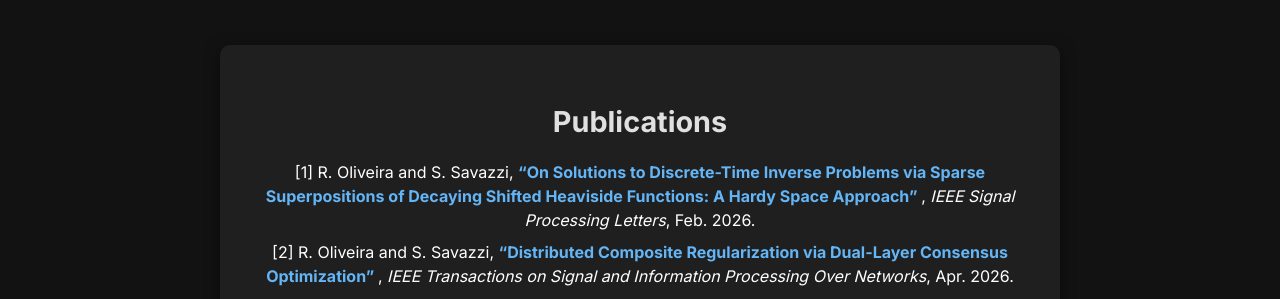
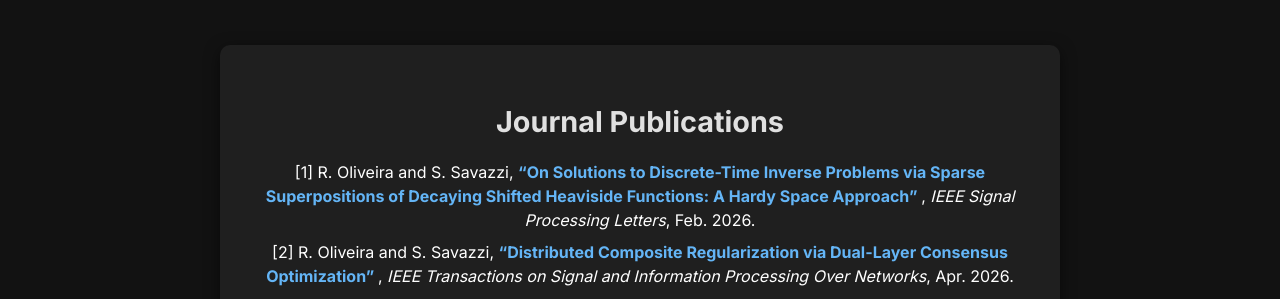
Before and after one commit to raolivei13/website_rich, a Jekyll site: the page index.html, which Jekyll copies as it is, in a window 1280 px wide. Shown: the part 934-1233 px from the top of the page. Built offline with Jekyll 4.4.1, drawn with Linux system fonts in a browser that asks for light colours.

Commit message:
Update index.html

```diff
--- a/index.html
+++ b/index.html
@@ -123,7 +123,7 @@
 
   <!-- Current Works Section -->
   <section id="current-works" class="current-works-section">
-  <h2>Publications</h2>
+  <h2>Journal Publications</h2>
 
   <ul style="list-style-type:none; padding-left:0; margin:0; font-size:16px; line-height:1.5;">
     <li style="margin-bottom:8px;">
```
